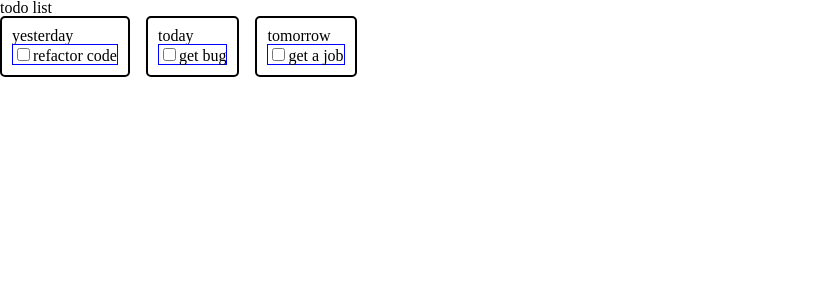
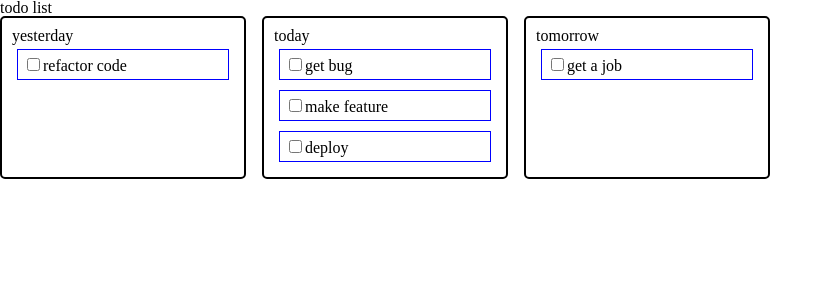
Before and after one commit to noname2048/bz-react-form-practice, a React app in the folder kanban/: page / in a window 1280 px wide. Shown: the top 300 px of the page, without its empty margins (0-833 px from the left). Built offline with nearby package versions, Linux system fonts and the light colour scheme; the HTML template or start-up script is replaced by a standard one.

Commit message:
feat: add draggable to true

```diff
--- a/kanban/src/kanban/Column.tsx
+++ b/kanban/src/kanban/Column.tsx
@@ -21,7 +21,7 @@ const Container = styled.div`
   padding: 10px;
 
   &:hover {
-    background-color: #888888;
+    border: 2px solid #888888;
   }
 `;
 const TaskContainer = styled.div`
--- a/kanban/src/kanban/Task.tsx
+++ b/kanban/src/kanban/Task.tsx
@@ -1,14 +1,22 @@
 import styled from "styled-components";
 import { TaskType } from "./types";
+import { DragEvent } from "react";
 
 const Task = ({ task }: { task: TaskType }) => {
+  const onDragStart = (e: DragEvent<HTMLDivElement>): void => {
+    console.log(e.target);
+  };
+
   return (
-    <Container>
+    <Container draggable={true} onDragStart={onDragStart}>
       <input
         type="checkbox"
         name="is_done"
         id="is_done"
         checked={task.is_done}
+        onChange={() => {
+          console.log("hi");
+        }}
       />
       {task.content}
     </Container>
@@ -18,5 +26,8 @@ const Task = ({ task }: { task: TaskType }) => {
 export default Task;
 
 const Container = styled.div`
+  width: 200px;
+  margin: 5px;
+  padding: 5px;
   border: 1px solid blue;
 `;
--- a/kanban/src/kanban/atoms.ts
+++ b/kanban/src/kanban/atoms.ts
@@ -15,7 +15,11 @@ const init: KanbanType = {
     {
       title: "today",
       id: "today",
-      tasks: [{ id: "get bug", content: "get bug", is_done: false }],
+      tasks: [
+        { id: "get bug", content: "get bug", is_done: false },
+        { id: "make feature", content: "make feature", is_done: false },
+        { id: "deploy", content: "deploy", is_done: false },
+      ],
     },
     {
       title: "tomorrow",
```
